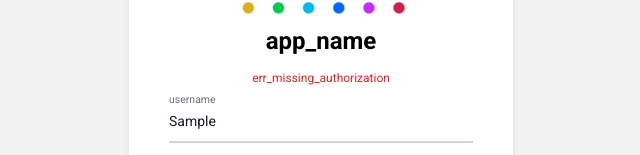
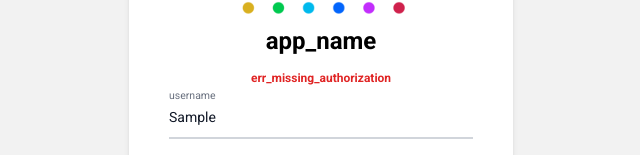
Before and after one commit to m-debnath/crm-ui-app, a React (Create React App) app: page /login in a window 1280 px wide. Both pictures are taken after typing "Sample", "Sample123" into the empty fields and a click on the button "login". Shown: the part 199-354 px from the top of the page, without its empty margins (319-959 px from the left). Built offline with nearby package versions, Linux system fonts and the light colour scheme; no server answers.

Commit message:
Changed Error display

```diff
--- a/src/components/Login/Login.js
+++ b/src/components/Login/Login.js
@@ -133,14 +133,14 @@ const Login = () => {
               </div>
               <div className={`flex justify-around h-5 ${debug ? "debugMode" : ""}`}>
                 <ZoomIn show={err}>
-                  <span className="errorMessage text-xs text-red-600">
+                  <span className="errorMessage text-xs font-semibold text-red-600">
                     {errMsg ? t(errMsg) : ""}
                   </span>
                 </ZoomIn>
               </div>
               <div className={`${debug ? "debugMode" : ""}`}>
                 <form onSubmit={handleSubmit}>
-                  <div className="relative z-0 mb-6 mt-4 w-full group">
+                  <div className="relative z-0 mb-6 mt-3 w-full group">
                     <input
                       type="text"
                       name="username"
```
